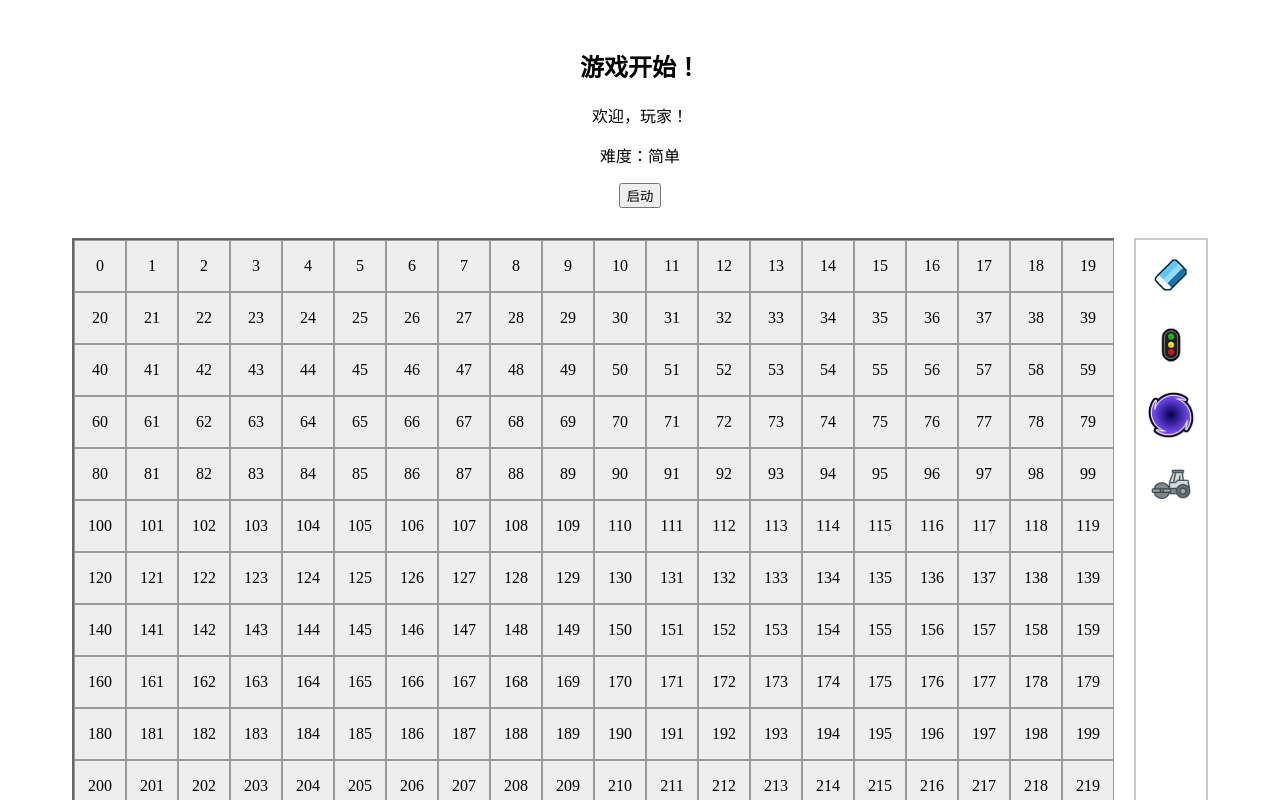
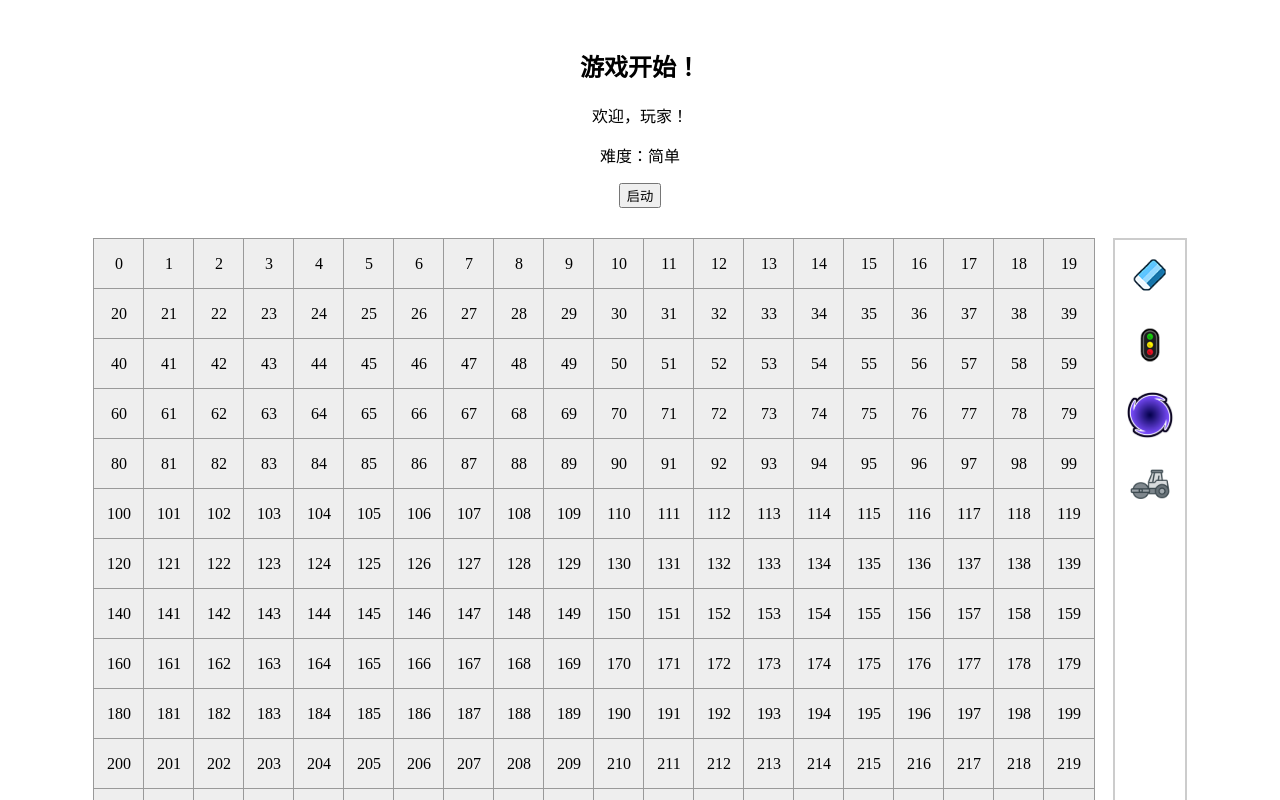
Before and after one commit to xgwsgdhs/SkyCity, a Vue app: page /game in a window 1280 px wide. Shown: the top 800 px of the page. Built offline with nearby package versions, Linux system fonts and the light colour scheme.

Commit message:
使用 gap: 0;  /* 取消 gap */ border: none;  /* 临时去掉 border 方便调试 */ 解决误差问题

```diff
--- a/src/components/Game/GameMap.vue
+++ b/src/components/Game/GameMap.vue
@@ -43,14 +43,15 @@ export default {
     let path = []
 
     const getCellIndex = (event) => {
-      const rect = event.target.getBoundingClientRect()
-      const x = event.clientX - rect.left
-      const y = event.clientY - rect.top
+      const container = event.currentTarget.getBoundingClientRect() // 用整个 game-map
+      const x = event.clientX - container.left
+      const y = event.clientY - container.top
       const col = Math.floor(x / cellSize)
       const row = Math.floor(y / cellSize)
       const index = row * columns + col
       return (index >= 0 && index < cells.value.length) ? index : -1
     }
+
 
     const startDrawing = (event) => {
       if (props.currentTool === 'roadBuilder') {
@@ -104,9 +105,9 @@ export default {
 <style scoped>
 .game-map {
   display: grid;
-  gap: 2px;
+  gap: 0;
   justify-content: center;
-  border: 2px solid #666;
+  border: none;
   background-color: #ccc;
   user-select: none;
 }
```
